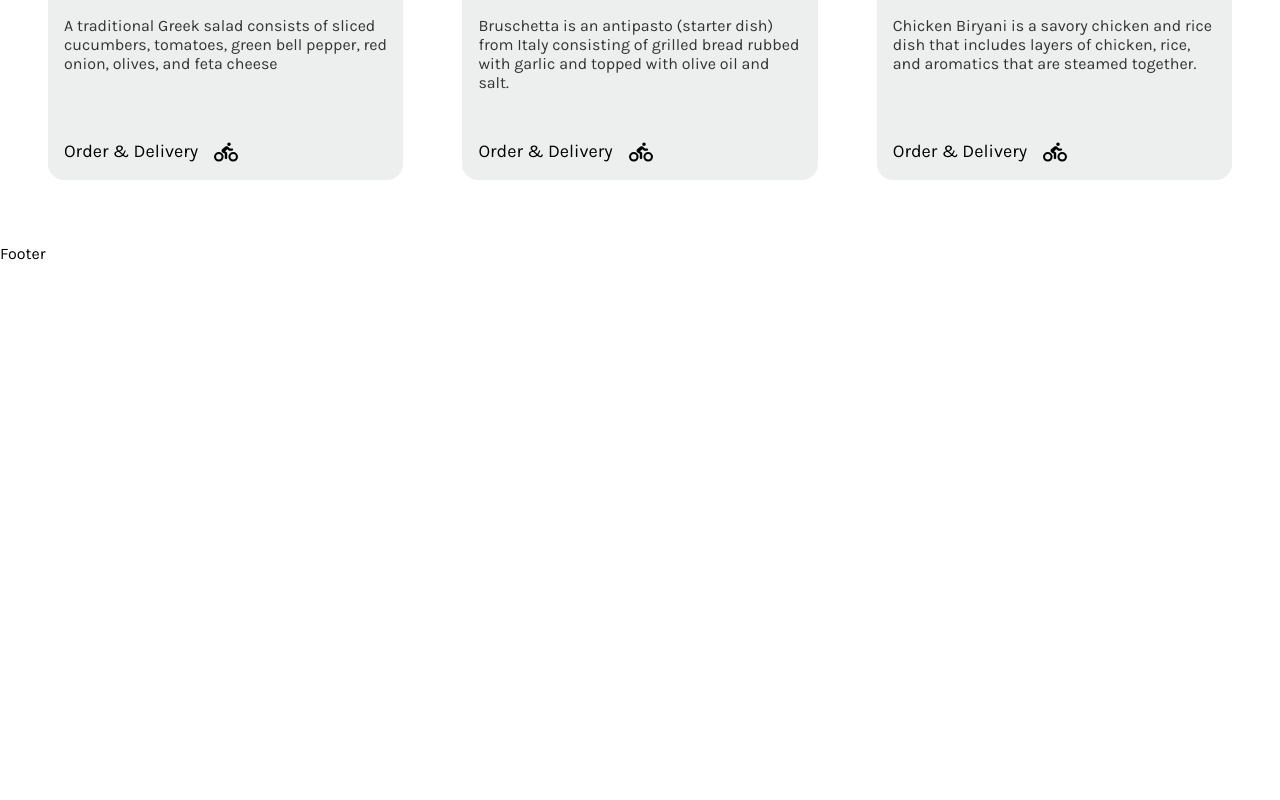
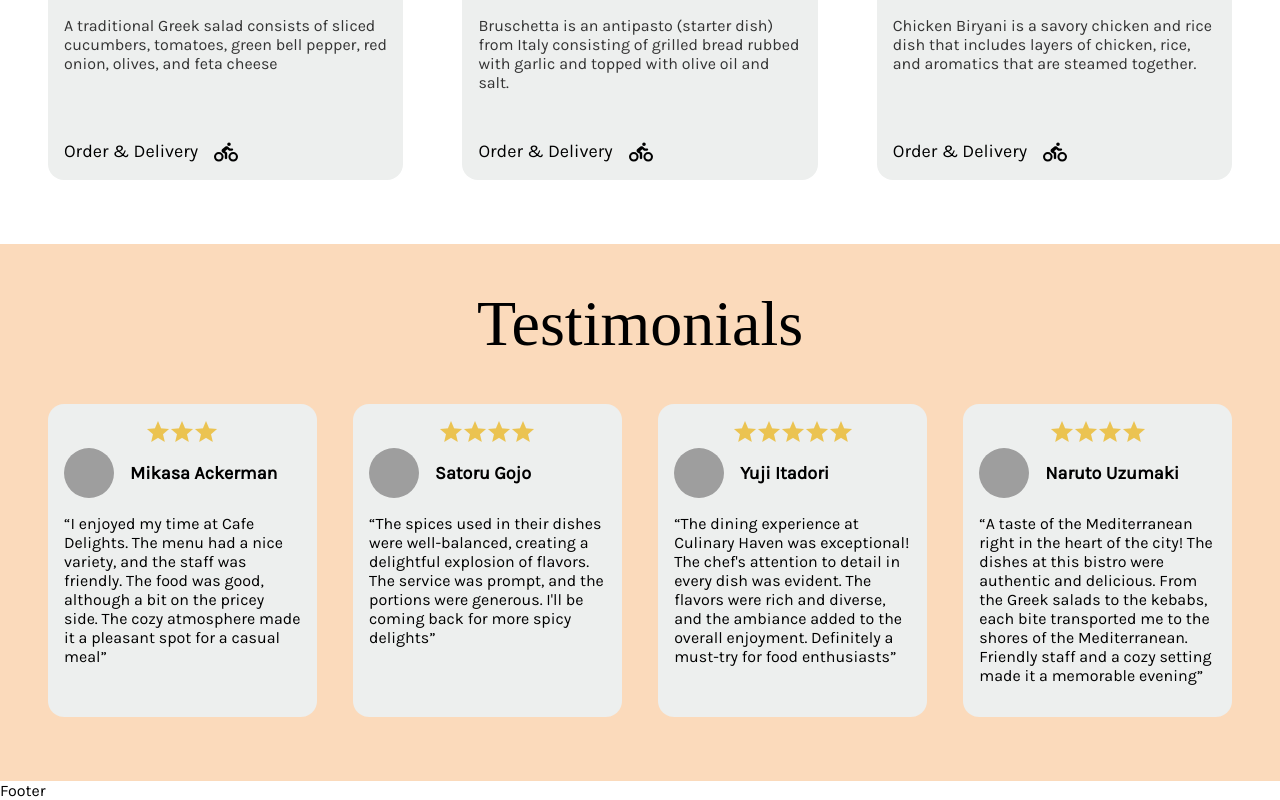
Before and after one commit to saivenkatakishore/little-lemon-capstone-project, a React (Create React App) app: page / in a window 1280 px wide. Shown: the part 1063-1863 px from the top of the page. Before the commit the page ends 1326 px from the top, so only its background shows below. Built offline with nearby package versions, Linux system fonts and the light colour scheme; grey boxes are pictures that could not be loaded; a web font is replaced by a local one.

Commit message:
Testimonials done

```diff
--- a/src/App.scss
+++ b/src/App.scss
@@ -80,6 +80,14 @@
     }
   }
 
+  &-other {
+    color: #FBDABB;
+
+    &-bg {
+      background-color: #FBDABB;
+    }
+  }
+
   &-black {
     color: #333333;
 
@@ -153,7 +161,7 @@
   }
 }
 
-.btn{
+.btn {
   padding-top: 0.75rem;
   padding-bottom: 0.75rem;
   border-radius: 1rem;
@@ -182,10 +190,14 @@
   }
 }
 
-.d-flex{
+.d-flex {
   display: flex;
 }
 
-.justify-between{
+.justify-between {
   justify-content: space-between;
 }
+
+.align-center{
+  align-items: center;
+}
--- a/src/components/CustomersSay.js
+++ b/src/components/CustomersSay.js
@@ -0,0 +1,70 @@
+import "./CustomersSay.scss";
+import star from "../assets/star.png";
+
+const CustomersSay = () => {
+  return (
+    <div className="section-padding testimonials text-other-bg">
+      <div style={{ textAlign: "center", width: "100%" }}>
+        <h1 className="heading">Testimonials</h1>
+
+        <div className="d-flex justify-between">
+          {testimonialsList.map((person) => (
+            <ReviewCard key={person.name} {...person} />
+          ))}
+        </div>
+      </div>
+    </div>
+  );
+};
+
+const ReviewCard = ({ avatar, name, description, rating }) => {
+  return (
+    <div className="review-card text-white-bg">
+      <div>
+        {[...Array(rating)].map((e, i) => (
+          <img alt="rating" src={star} key={i} height={24} width={24} />
+        ))}
+      </div>
+      <div className="d-flex align-center">
+        <img alt="avatar" src={avatar} height={50} width={50} />
+        <div className="px-1 font-bold">{name}</div>
+      </div>
+      <div className="py-1 text-reg" style={{ textAlign: "left" }}>
+        <q>{description}</q>
+      </div>
+    </div>
+  );
+};
+
+const testimonialsList = [
+  {
+    avatar: "https://i.pravatar.cc/50?img=44",
+    name: "Mikasa Ackerman",
+    description:
+      "I enjoyed my time at Cafe Delights. The menu had a nice variety, and the staff was friendly. The food was good, although a bit on the pricey side. The cozy atmosphere made it a pleasant spot for a casual meal",
+    rating: 3,
+  },
+  {
+    avatar: "https://i.pravatar.cc/50?img=33",
+    name: "Satoru Gojo",
+    description:
+      "The spices used in their dishes were well-balanced, creating a delightful explosion of flavors. The service was prompt, and the portions were generous. I'll be coming back for more spicy delights",
+    rating: 4,
+  },
+  {
+    avatar: "https://i.pravatar.cc/50?img=69",
+    name: "Yuji Itadori",
+    description:
+      "The dining experience at Culinary Haven was exceptional! The chef's attention to detail in every dish was evident. The flavors were rich and diverse, and the ambiance added to the overall enjoyment. Definitely a must-try for food enthusiasts",
+    rating: 5,
+  },
+  {
+    avatar: "https://i.pravatar.cc/50?img=7",
+    name: "Naruto Uzumaki",
+    description:
+      "A taste of the Mediterranean right in the heart of the city! The dishes at this bistro were authentic and delicious. From the Greek salads to the kebabs, each bite transported me to the shores of the Mediterranean. Friendly staff and a cozy setting made it a memorable evening",
+    rating: 4,
+  },
+];
+
+export default CustomersSay;
--- /dev/null
+++ b/src/components/CustomersSay.scss
@@ -0,0 +1,16 @@
+.testimonials{
+    padding-top: 0;
+    padding-bottom: 4rem;
+    min-height: 20rem;
+    display: flex;
+    align-items: center;
+
+    .review-card{
+        border-radius: 1rem;
+        width: 20%;
+        padding: 1rem;
+        img{
+            border-radius: 50%;
+        }
+    }
+}
--- a/src/components/Homepage.js
+++ b/src/components/Homepage.js
@@ -1,4 +1,5 @@
 import CallToAction from "./CallToAction";
+import CustomersSay from "./CustomersSay";
 import Specials from "./Specials";
 
 const Homepage = () => {
@@ -6,6 +7,7 @@ const Homepage = () => {
     <>
       <CallToAction />
       <Specials />
+      <CustomersSay />
     </>
   );
 };
--- a/src/components/Specials.js
+++ b/src/components/Specials.js
@@ -11,7 +11,7 @@ const Specials = () => {
         <button className="btn btn-primary px-2 font-bold">Online Menu</button>
       </div>
       <div className="d-flex justify-between">
-        {specialsList.map((item, index) => (
+        {specialsList.map((item) => (
           <Card key={item.name} {...item} />
         ))}
       </div>
@@ -23,7 +23,7 @@ const Card = ({ name, description, price, url }) => {
   return (
     <div className="specials-card text-white-bg">
       <div>
-        <img alt="dish image" src={url} width={"100%"} />
+        <img alt="dish" src={url} width={"100%"} />
         <div className="px-1">
           <div className="d-flex justify-between py-1">
             <div className="font-bold">{name}</div>
```
Also changed, not shown: src/assets/star.png (added).
